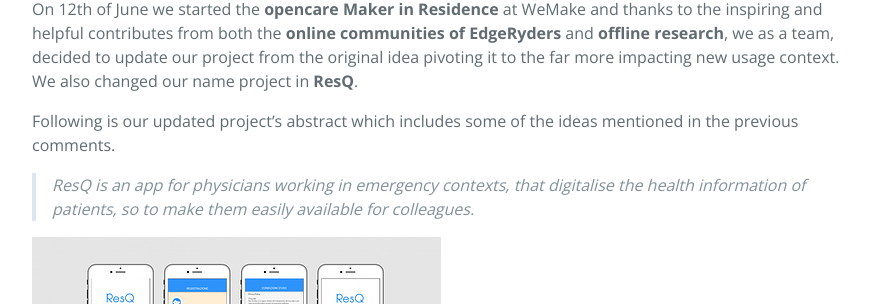
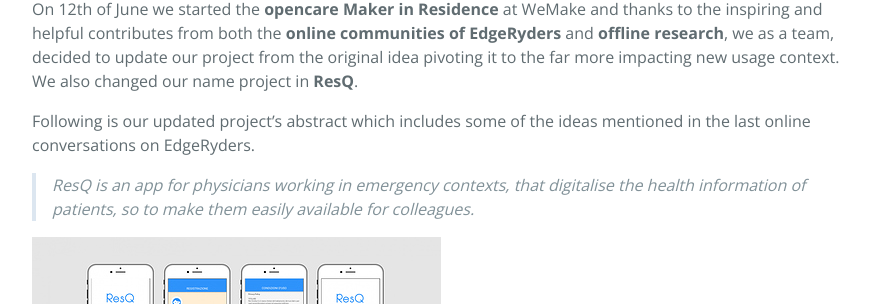
Before and after one commit to opencarecc/ResQ, a Jekyll site: the page built from _posts/2017-06-14-mir-pivot.md, in a window 1280 px wide. Shown: the part 501-805 px from the top of the page, without its empty margins (192-1087 px from the left). Built offline with Jekyll 4.4.1, drawn with Linux system fonts in a browser that asks for light colours; comment, search, counter and statistics services are not loaded.

Commit message:
edit text post

```diff
--- a/_posts/2017-06-14-mir-pivot.md
+++ b/_posts/2017-06-14-mir-pivot.md
@@ -13,7 +13,7 @@
 
 On 12th of June we started the <b>opencare Maker in Residence</b> at WeMake and thanks to the inspiring and helpful contributes from both the <b>online communities of EdgeRyders</b> and <b>offline research</b>, we as a team, decided to update our project from the original idea pivoting it to the far more impacting new usage context. We also changed our name project in <b>ResQ</b>.
 
-Following is our updated project's abstract which includes some of the ideas mentioned in the previous comments.
+Following is our updated project's abstract which includes some of the ideas mentioned in the last online conversations on EdgeRyders.
 
 <blockquote><i>ResQ is an app for physicians working in emergency contexts, that digitalise the health information of patients, so to make them easily available for colleagues.</i></blockquote>
 
```
